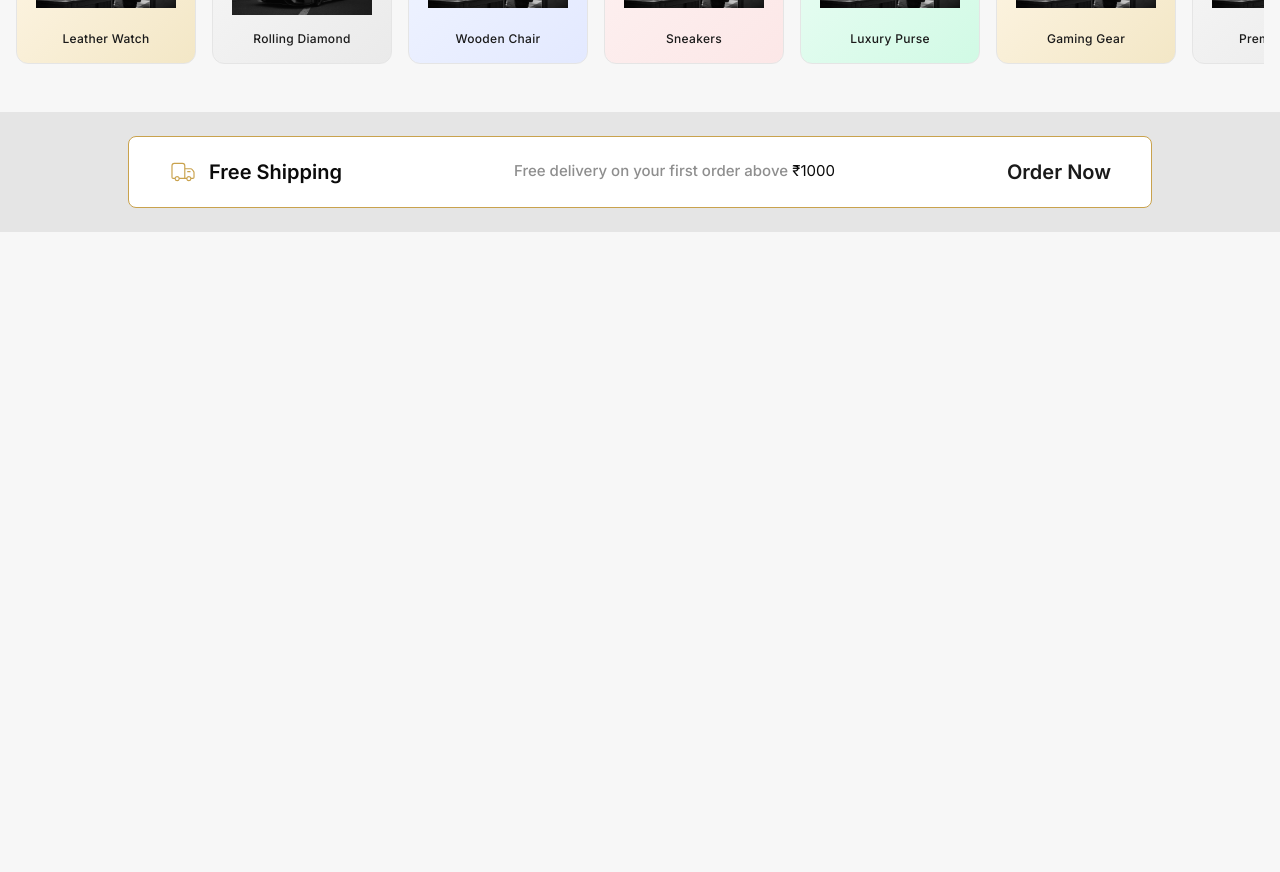
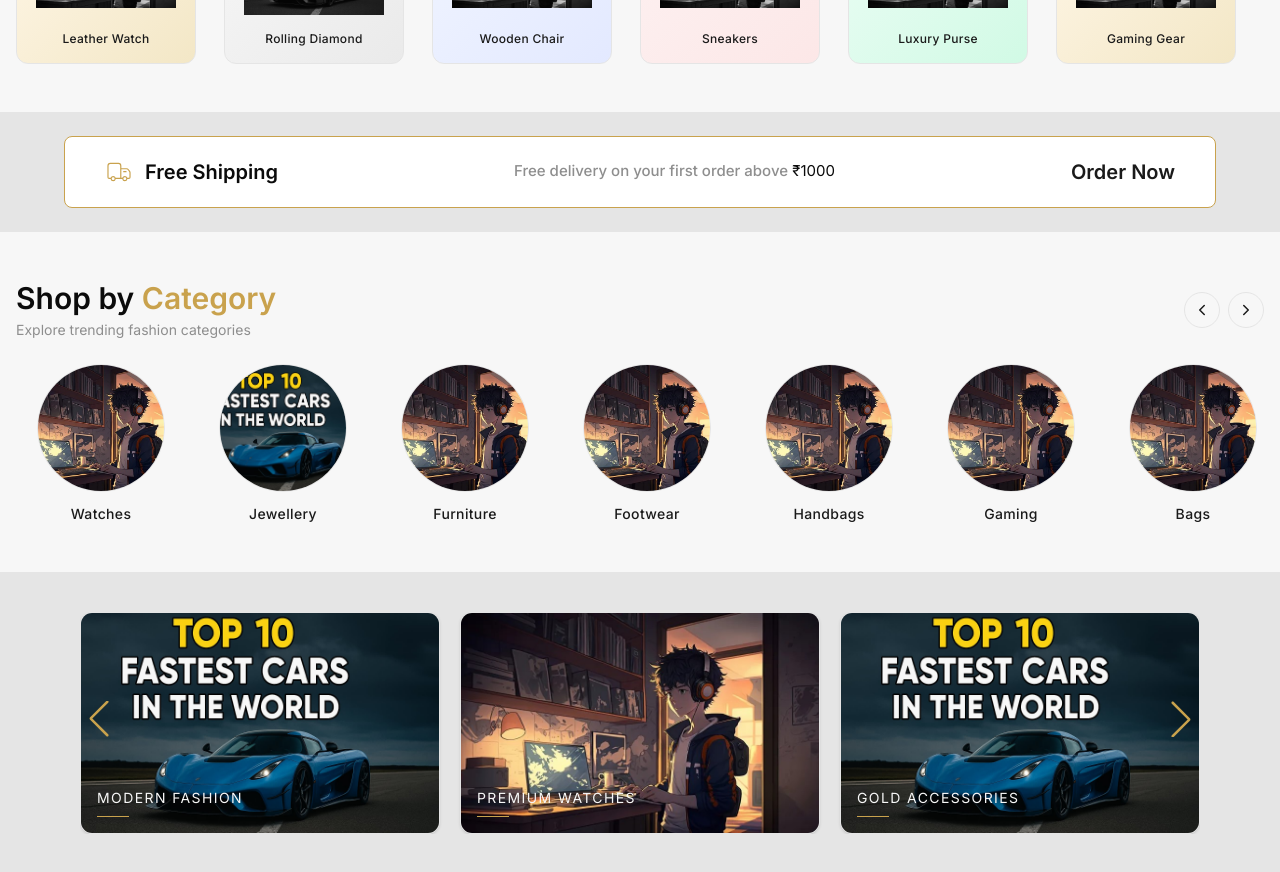
Before and after one commit to Sachin-Kr10/DXV, a React (Vite) app in the folder frontend/: page / in a window 1280 px wide. Shown: the part 860-1732 px from the top of the page. Before the commit the page ends 1092 px from the top, so only its background shows below. Built offline with nearby package versions, Linux system fonts and the light colour scheme.

Commit message:
added category section

```diff
--- a/frontend/src/components/adsbannerslider/index.jsx
+++ b/frontend/src/components/adsbannerslider/index.jsx
@@ -1,15 +1,70 @@
-import React from 'react'
+import React from "react";
 import { Swiper, SwiperSlide } from "swiper/react";
-import { Autoplay, FreeMode, Navigation } from "swiper/modules";
-import { FiChevronLeft, FiChevronRight } from "react-icons/fi";
-import img1 from "../../assets/img/1.jpg"
-import img2 from "../../assets/img/2.jpg"
+import { Autoplay, Navigation } from "swiper/modules";
+import { Link } from "react-router";
 import "swiper/css";
+import "swiper/css/navigation";
+import BannerBox from "../bannerbox";
+// Dummy Images
+import img1 from "../../assets/img/1.jpg";
+import img2 from "../../assets/img/2.jpg";
 
+/* -------------------- DUMMY DATA (10–12 ADS) -------------------- */
+const adsData = [
+  { id: 1, img: img1, title: "Luxury Leather" },
+  { id: 2, img: img2, title: "Modern Fashion" },
+  { id: 3, img: img1, title: "Premium Watches" },
+  { id: 4, img: img2, title: "Gold Accessories" },
+  { id: 5, img: img1, title: "Designer Bags" },
+  { id: 6, img: img2, title: "Minimal Wear" },
+  { id: 7, img: img1, title: "Exclusive Drop" },
+  { id: 8, img: img2, title: "Street Luxury" },
+  { id: 9, img: img1, title: "Limited Edition" },
+  { id: 10, img: img2, title: "Timeless Style" },
+  { id: 11, img: img1, title: "Elite Collection" },
+  { id: 12, img: img2, title: "Modern Classic" },
+];
+
+/* -------------------- BANNER CARD -------------------- */
+
+
+/* -------------------- SLIDER -------------------- */
 function AdsBannerSlider() {
   return (
-    <div>AdsBannerSlider</div>
-  )
+    <section className="bg-[#E5E5E5] py-10">
+      <div className="homebox mx-auto px-4">
+
+        <Swiper
+          modules={[Autoplay, Navigation]}
+          autoplay={{
+            delay: 5000,
+            disableOnInteraction: false,
+          }}
+          navigation
+          spaceBetween={20}
+          slidesPerView={1}
+          breakpoints={{
+            640: {
+              slidesPerView: 1, // Mobile
+            },
+            768: {
+              slidesPerView: 2, // Tablet
+            },
+            1024: {
+              slidesPerView: 3, // Desktop
+            },
+          }}
+          className="pb-6  mySwiper"
+        >
+          {adsData.map((item) => (
+            <SwiperSlide key={item.id}>
+              <BannerBox img={item.img} title={item.title} />
+            </SwiperSlide>
+          ))}
+        </Swiper>
+      </div>
+    </section>
+  );
 }
 
-export default AdsBannerSlider
+export default AdsBannerSlider;
--- /dev/null
+++ b/frontend/src/components/bannerbox/index.jsx
@@ -0,0 +1,31 @@
+import React from 'react'
+import {Link} from 'react-router'
+
+
+function BannerBox({ img, title }){
+  return (
+    <Link to="/" className="group block">
+      <div className="relative overflow-hidden rounded-xl bg-[#FFFFFF] border border-[#E5E5E5] shadow-sm transition-all duration-500 hover:shadow-lg">
+
+        {/* Image */}
+        <img
+          src={img}
+          alt={title}
+          className="w-full h-[220px] object-cover transition-transform duration-700 ease-out group-hover:scale-110"
+        />
+
+        {/* Overlay */}
+        <div className="absolute inset-0 bg-[#000000]/20 opacity-0 group-hover:opacity-100 transition-opacity duration-500" />
+
+        {/* Title */}
+        <div className="absolute bottom-4 left-4 right-4">
+          <p className="text-[#F7F7F7] text-sm tracking-widest uppercase">
+            {title}
+          </p>
+          <span className="block w-8 h-[1px] mt-2 bg-[#C9A24D]" />
+        </div>
+      </div>
+    </Link>
+  );
+};
+export default BannerBox
--- a/frontend/src/components/brandslider/index.jsx
+++ b/frontend/src/components/brandslider/index.jsx
@@ -59,7 +59,7 @@ const BrandSlider = () => {
       <div className="max-w-7xl mx-auto px-4">
         <Swiper
           slidesPerView="auto"
-          spaceBetween={16}
+          spaceBetween={28}
           slidesPerGroup={1}
           freeMode={true}
           grabCursor={true}
--- /dev/null
+++ b/frontend/src/components/categoryslider/index.jsx
@@ -0,0 +1,100 @@
+import React from "react";
+import { Swiper, SwiperSlide } from "swiper/react";
+import { Autoplay, FreeMode, Navigation } from "swiper/modules";
+import { FiChevronLeft, FiChevronRight } from "react-icons/fi";
+import img1 from "../../assets/img/1.jpg";
+import img2 from "../../assets/img/2.jpg";
+import "swiper/css";
+
+const categories = [
+  { id: 1, name: "Watches", image: img1 },
+  { id: 2, name: "Jewellery", image: img2 },
+  { id: 3, name: "Furniture", image: img1 },
+  { id: 4, name: "Footwear", image: img1 },
+  { id: 5, name: "Handbags", image: img1 },
+  { id: 6, name: "Gaming", image: img1 },
+  { id: 7, name: "Bags", image: img1 },
+  { id: 8, name: "Fashion", image: img1 },
+];
+
+const CategorySlider = () => {
+  return (
+    <section className="bg-[#F7F7F7] py-12">
+      <div className="max-w-7xl mx-auto px-4 mb-6 flex items-center justify-between">
+        <div>
+          <h1 className="text-2xl md:text-3xl font-semibold text-[#0B0B0B]">
+            Shop by <span className="text-[#C9A24D]">Category</span>
+          </h1>
+          <p className="text-sm text-[#8E8E8E] mt-1">
+            Explore trending fashion categories
+          </p>
+        </div>
+
+        <div className="flex gap-2">
+          <button className="category-prev w-9 h-9 rounded-full border border-[#E5E5E5] flex items-center justify-center hover:bg-[#C9A24D] hover:text-white transition">
+            <FiChevronLeft size={18} />
+          </button>
+          <button className="category-next w-9 h-9 rounded-full border border-[#E5E5E5] flex items-center justify-center hover:bg-[#C9A24D] hover:text-white transition">
+            <FiChevronRight size={18} />
+          </button>
+        </div>
+      </div>
+
+      <div className="max-w-7xl mx-auto px-4">
+        <Swiper
+          slidesPerView="auto"
+          spaceBetween={12}
+          freeMode
+          grabCursor
+
+          navigation={{
+            prevEl: ".category-prev",
+            nextEl: ".category-next",
+          }}
+          modules={[Autoplay, FreeMode, Navigation]}
+        >
+          {categories.map((cat) => (
+            <SwiperSlide
+              key={cat.id}
+              className="!w-[130px] sm:!w-[150px] md:!w-[170px]"
+            >
+              <div className="group flex flex-col items-center">
+
+                <div
+                  className="
+                    w-28 h-28 md:w-32 md:h-32
+                    rounded-full
+                    overflow-hidden
+                    border border-[#E5E5E5]
+                    bg-white
+                    flex items-center justify-center
+                    transition-all duration-300
+                    group-hover:scale-105
+                    group-hover:shadow-[0_12px_30px_rgba(201,162,77,0.35)]
+                    group-hover:border-[#C9A24D]
+                  "
+                >
+                  <img
+                    src={cat.image}
+                    alt={cat.name}
+                    className="
+                      w-full h-full object-cover
+                      transition-transform duration-300
+                      group-hover:scale-110
+                    "
+                  />
+                </div>
+
+                <p className="mt-3 text-xs md:text-sm font-medium tracking-wide text-[#1A1A1A]">
+                  {cat.name}
+                </p>
+              </div>
+            </SwiperSlide>
+          ))}
+        </Swiper>
+      </div>
+    </section>
+  );
+};
+
+export default CategorySlider;
--- a/frontend/src/components/homeslider/index.jsx
+++ b/frontend/src/components/homeslider/index.jsx
@@ -19,7 +19,8 @@ const slides = [
 
 function HomeSlider() {
   return (
-    <section className="bg-[#E5E5E5] py-6 sm:py-6">
+    <div className=" bg-[#E5E5E5]">
+    <section className="bg-[#E5E5E5] py-6 sm:py-6 homebox">
       <Swiper
         modules={[Navigation, Autoplay]}
         loop
@@ -62,6 +63,7 @@ function HomeSlider() {
         ))}
       </Swiper>
     </section>
+    </div>
   );
 }
 
--- a/frontend/src/pages/home/index.jsx
+++ b/frontend/src/pages/home/index.jsx
@@ -1,15 +1,16 @@
 import React from 'react'
 import HomeSlider from '../../components/homeslider'
 import BrandSlider from '../../components/brandslider'
+import CategorySlider from '../../components/categoryslider';
 import { CiDeliveryTruck } from "react-icons/ci";
-
+import AdsBannerSlider from '../../components/adsbannerslider';
 function Home() {
   return (
     <>
     <HomeSlider/>
     <BrandSlider/>
     <section className="bg-[#E5E5E5] py-6 md:py-6">
-    <div className="container mx-auto ">
+    <div className="homebox mx-auto ">
     <div
       className="
         flex flex-col gap-4
@@ -43,7 +44,8 @@ function Home() {
     </div>
     </div>
     </section>
-
+    <CategorySlider></CategorySlider>
+    <AdsBannerSlider></AdsBannerSlider>
     </>
   )
 }
--- a/frontend/src/styles/App.css
+++ b/frontend/src/styles/App.css
@@ -56,3 +56,17 @@ body {
   font-size: 16px;
   font-weight: bold;
 }
+
+.mySwiper .swiper-button-next,
+.mySwiper .swiper-button-prev {
+  color: #C9A24D;
+  width: 30px;
+  height: 36px;
+
+}
+
+.homebox{
+  width: 90%;
+  max-width: 1400px;
+  margin: auto;
+}
```
